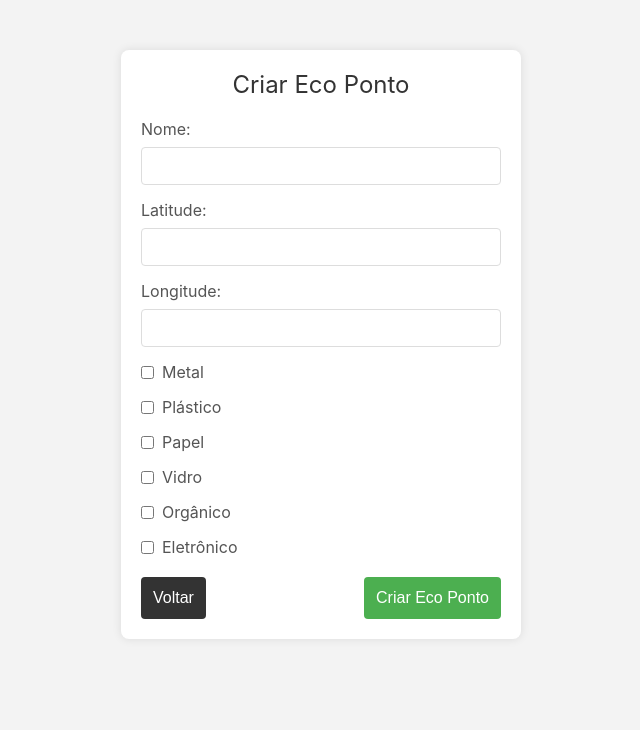
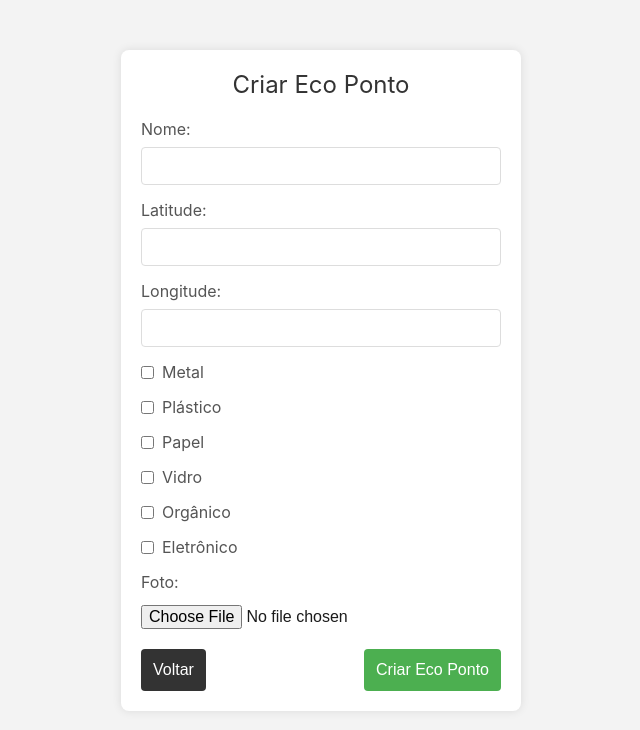
Before and after one commit to reciclae/reciclae-frontend, a React (Create React App) app: page /point/create in a window 1280 px wide. Shown: the top 730 px of the page, without its empty margins (319-959 px from the left). Built offline with nearby package versions, Linux system fonts and the light colour scheme.

Commit message:
Organização do formulário e conexão com o backend concluída

```diff
--- a/package.json
+++ b/package.json
@@ -3,6 +3,7 @@
   "version": "0.1.0",
   "private": true,
   "dependencies": {
+    "@react-google-maps/api": "^2.19.2",
     "@testing-library/jest-dom": "^5.17.0",
     "@testing-library/react": "^13.4.0",
     "@testing-library/user-event": "^13.5.0",
--- a/src/pages/CreatePoint/index.tsx
+++ b/src/pages/CreatePoint/index.tsx
@@ -13,6 +13,8 @@ const CreateEcoPoint = () => {
     glass: false,
     organic: false,
     electronic: false,
+    image: null,
+    user: '6574c7b396631c6b720d7914', // O ID do usuário deve vir aqui.
   });
 
   const handleChange = (e: React.ChangeEvent<HTMLInputElement>) => {
@@ -22,11 +24,46 @@ const CreateEcoPoint = () => {
     });
   };
 
+  // Função para lidar com a mudança do input de arquivo
+  const handleFileChange = (e: React.ChangeEvent<HTMLInputElement>) => {
+    const selectedFile = e.target.files && e.target.files[0];
+
+    setFormData((prevData) => ({
+      ...prevData,
+      image: selectedFile !== undefined ? selectedFile : null,
+    } as typeof prevData));
+  };
+
   const handleSubmit = async (e: React.FormEvent) => {
     e.preventDefault();
 
+    const formDataWithImage = new FormData();
+    formDataWithImage.append('name', formData.name);
+    formDataWithImage.append('latitude', formData.latitude);
+    formDataWithImage.append('longitude', formData.longitude);
+    formDataWithImage.append('metal', String(formData.metal));
+    formDataWithImage.append('plastic', String(formData.plastic));
+    formDataWithImage.append('paper', String(formData.paper));
+    formDataWithImage.append('glass', String(formData.glass));
+    formDataWithImage.append('organic', String(formData.organic));
+    formDataWithImage.append('electronic', String(formData.electronic));
+    formDataWithImage.append('user', String(formData.user));
+
+    if (formData.image !== null) {
+      formDataWithImage.append('image', formData.image);
+    }
+
     try {
-      const response = await axios.post('http://localhost:3001/ecopoint', formData);
+      alert("entrou");
+      const response = await axios.post('http://localhost:3001/ecopoint', formDataWithImage, {
+        headers: {
+          'Content-Type': 'multipart/form-data',
+          // O token tem que vir abaixo.
+          'Authorization': 'Bearer eyJhbGciOiJIUzI1NiIsInR5cCI6IkpXVCJ9.eyJpZCI6IjY1NzRjN2IzOTY2MzFjNmI3MjBkNzkxNCIsImlhdCI6MTcwMjI2NjEyOCwiZXhwIjoxNzAyMzUyNTI4fQ.tdk5zQ5Mt5r9RaNdswMxFQJbZYXpdyDYcwaNvAG8GJY'
+        },
+      });
+
+      alert(response.data);
 
       if (response.data) {
         alert('Eco ponto criado com sucesso!');
@@ -35,13 +72,14 @@ const CreateEcoPoint = () => {
       }
     } catch (error) {
       console.error('Erro ao fazer a requisição:', error);
-      alert('Erro ao criar o eco ponto. Por favor, tente novamente mais tarde.');
+      alert('Erro ao criar o eco ponto. Por favor, tente novamente mais tarde.' + error);
     }
   };
 
   const handleGoBack = () => {
     // Adicionar a lógica para voltar (por exemplo, usando o react-router-dom)
     console.log('Voltar');
+    alert('Voltar');
   };
 
   return (
@@ -87,6 +125,11 @@ const CreateEcoPoint = () => {
           Eletrônico
         </S.CheckboxLabel>
 
+        <S.FileInputWrapper>
+          <S.Label>Foto:</S.Label>
+          <S.FileInput type="file" name="image" accept="image/*" onChange={handleFileChange} />
+        </S.FileInputWrapper>
+
         <S.ButtonWrapper>
           <S.BackButton onClick={handleGoBack}>Voltar</S.BackButton>
           <S.CreateButton type="submit">Criar Eco Ponto</S.CreateButton>
--- a/src/pages/CreatePoint/style.ts
+++ b/src/pages/CreatePoint/style.ts
@@ -108,3 +108,11 @@ export const CreateButton = styled.button`
     background-color: #45a049;
   }
 `;
+
+export const FileInputWrapper = styled.div`
+  margin-top: 15px;
+`;
+
+export const FileInput = styled.input`
+  margin-top: 5px;
+`;
```
Also changed, not shown: 1 other file (tests, documents, lock files or other folders).
